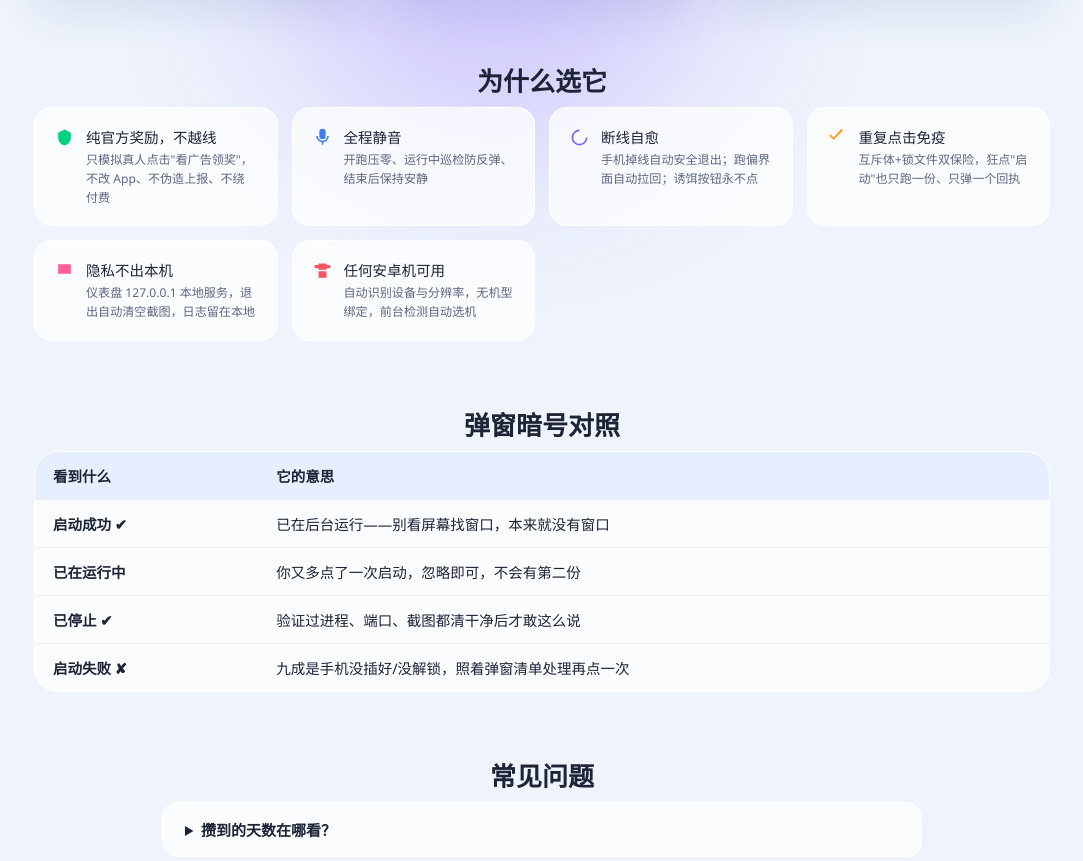
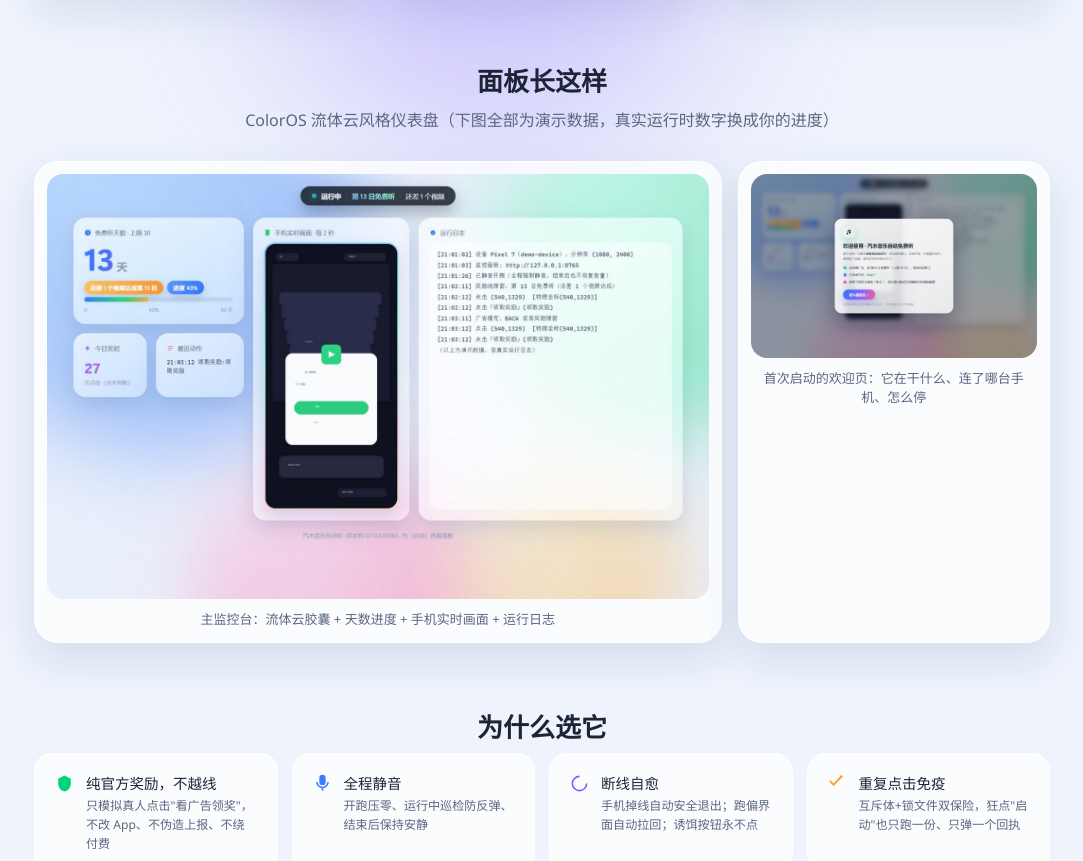
Before and after one commit to hhoneypot0-ui/soda-ad-auto, a plain HTML site: page index.html in a window 1280 px wide. Shown: the part 867-1728 px from the top of the page, without its empty margins (98-1181 px from the left). Drawn offline with Linux system fonts and the light colour scheme.

Commit message:
v1.22: landing page demo screenshots (synthetic data)

```diff
--- a/index.html
+++ b/index.html
@@ -52,6 +52,12 @@ h2{font-size:26px;margin:64px 0 8px;text-align:center}
   font-size:14.5px;color:var(--ink);display:flex;gap:12px;align-items:flex-start}
 .feat svg{width:19px;height:19px;flex:none;margin-top:2px}
 .feat small{display:block;color:var(--muted);margin-top:4px;line-height:1.55}
+.shots{display:grid;grid-template-columns:minmax(0,2.2fr) minmax(0,1fr);gap:16px;align-items:stretch}
+.shots figure{margin:0;background:var(--card);border:1px solid var(--stroke);border-radius:var(--r);
+  padding:12px;box-shadow:0 16px 40px rgba(56,86,140,.14)}
+.shots img{width:100%;border-radius:16px;display:block}
+.shots figcaption{font-size:13px;color:var(--muted);text-align:center;padding:10px 4px 2px}
+@media (max-width:760px){.shots{grid-template-columns:1fr}}
 .f-green svg{fill:var(--green)}.f-blue svg{fill:var(--blue)}.f-violet svg{fill:var(--violet)}
 .f-pink svg{fill:var(--pink)}.f-orange svg{fill:var(--orange)}
 .f-red svg{fill:var(--red)}
@@ -97,6 +103,15 @@ footer a{color:var(--blue)}
       <h3>面板</h3><p>ColorOS 流体云风格的网页仪表盘：实时天数、30 天进度条、手机画面、运行日志。</p></div>
   </div>
 
+  <h2>面板长这样</h2>
+  <p class="sub">ColorOS 流体云风格仪表盘（下图全部为演示数据，真实运行时数字换成你的进度）</p>
+  <div class="shots">
+    <figure><img src="assets/dashboard-demo.jpg" alt="监控面板主界面演示" loading="lazy">
+      <figcaption>主监控台：流体云胶囊 + 天数进度 + 手机实时画面 + 运行日志</figcaption></figure>
+    <figure><img src="assets/dashboard-welcome.jpg" alt="欢迎页演示" loading="lazy">
+      <figcaption>首次启动的欢迎页：它在干什么、连了哪台手机、怎么停</figcaption></figure>
+  </div>
+
   <h2>为什么选它</h2>
   <div class="feats">
     <div class="feat f-green"><svg viewBox="0 0 24 24"><path d="M12 2 4 6v6c0 5 3.4 9.4 8 10 4.6-.6 8-5 8-10V6z"/></svg><div>纯官方奖励，不越线<small>只模拟真人点击"看广告领奖"，不改 App、不伪造上报、不绕付费</small></div></div>
```
Also changed, not shown: assets/dashboard-demo.jpg (added), assets/dashboard-welcome.jpg (added).
